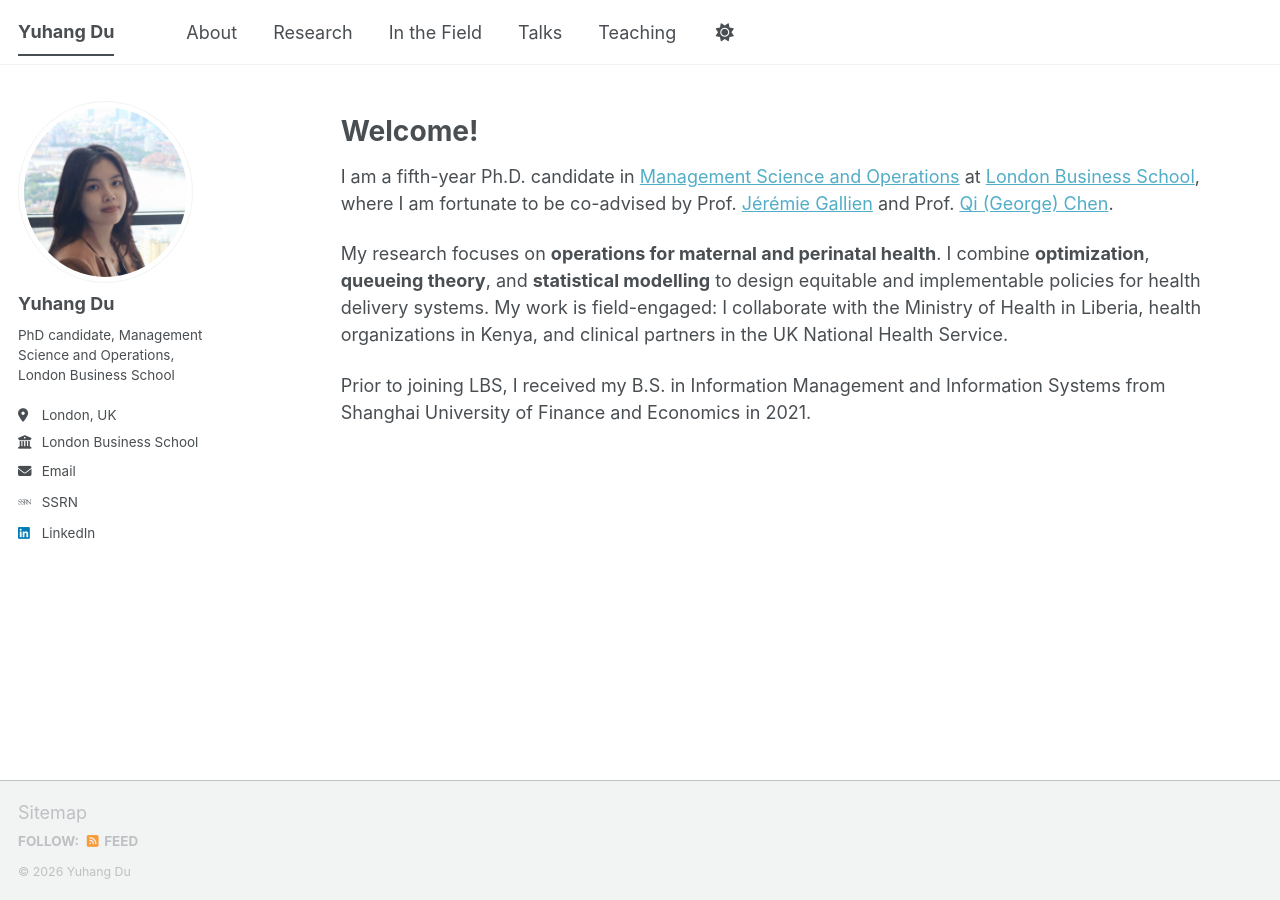
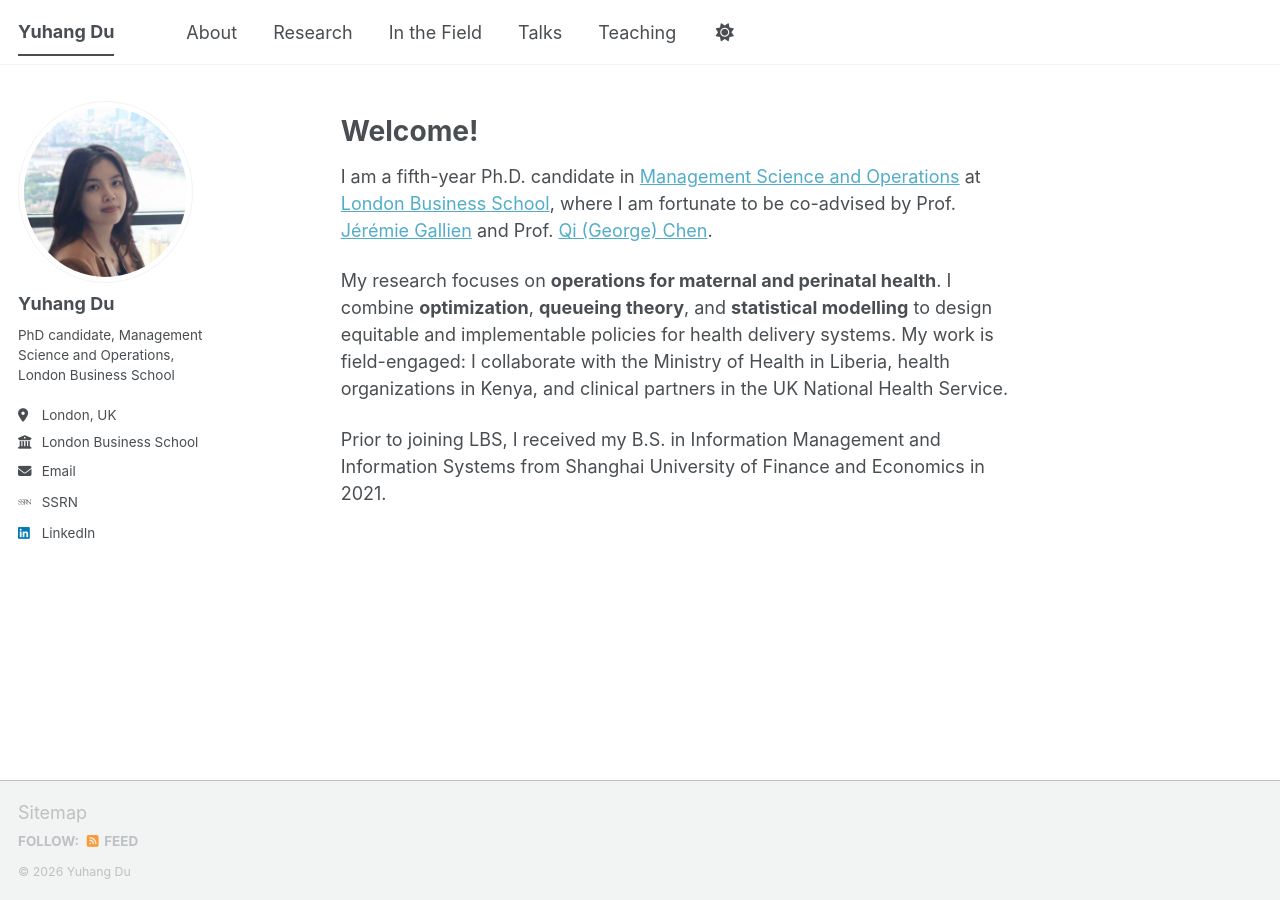
Before and after one commit to yuhangdu-edu/yuhangdu-edu.github.io, a Jekyll site: the page built from _pages/about.md, in a window 1280 px wide. Built offline with Jekyll 4.4.1, drawn with Linux system fonts in a browser that asks for light colours; some web fonts are replaced; a script bundle is joined from its source files by our own code; library files that are not in the unit come from our copies.

Commit message:
Update main.scss

```diff
--- a/assets/css/main.scss
+++ b/assets/css/main.scss
@@ -44,17 +44,14 @@
 
 /* Custom overrides */
 
-/* Wider content area — fill available space beside the fixed sidebar */
+/* Content area — match Yuan Shi's layout width */
 @media (min-width: 925px) {
-  #main {
-    max-width: 1600px;
-  }
-
   .page {
     float: none;
     width: auto;
+    max-width: 760px;
     margin-left: 220px;
-    margin-right: 0;
+    margin-right: auto;
     padding-right: 1.5em;
   }
 }
```
